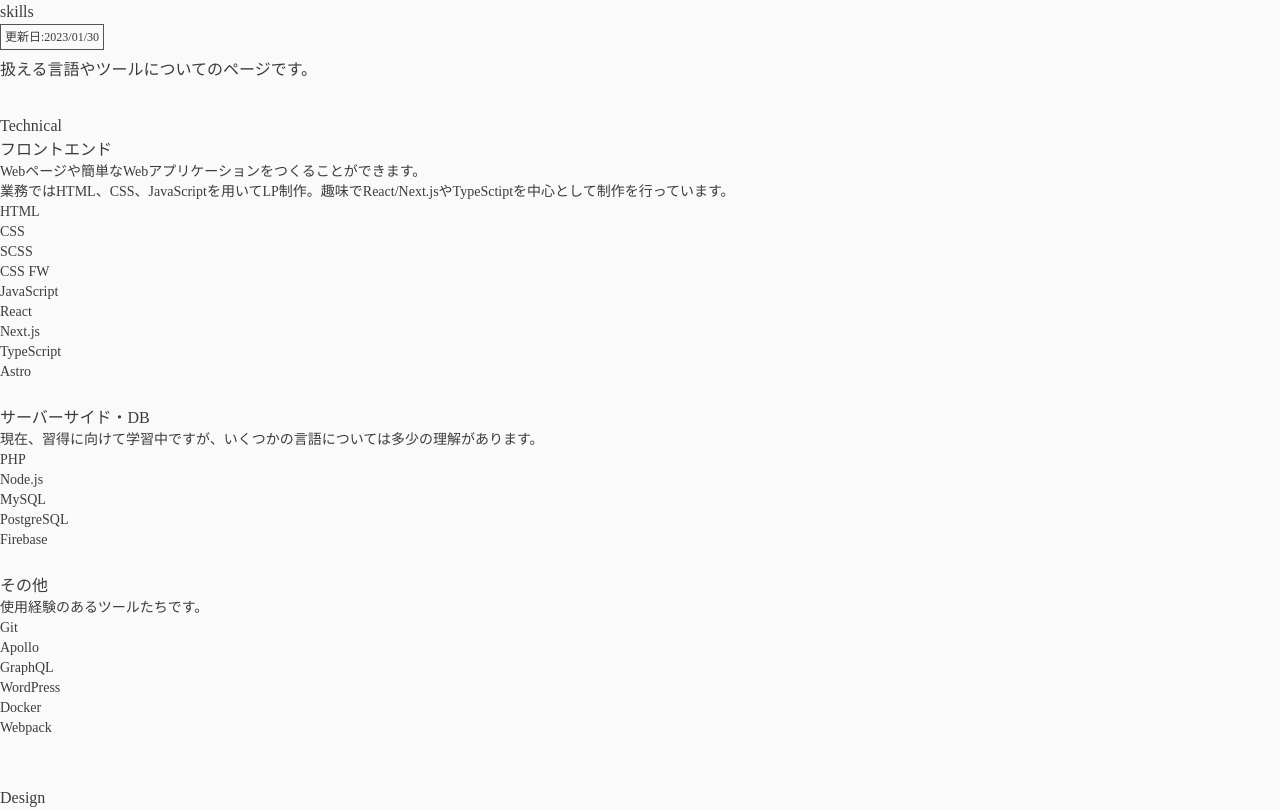
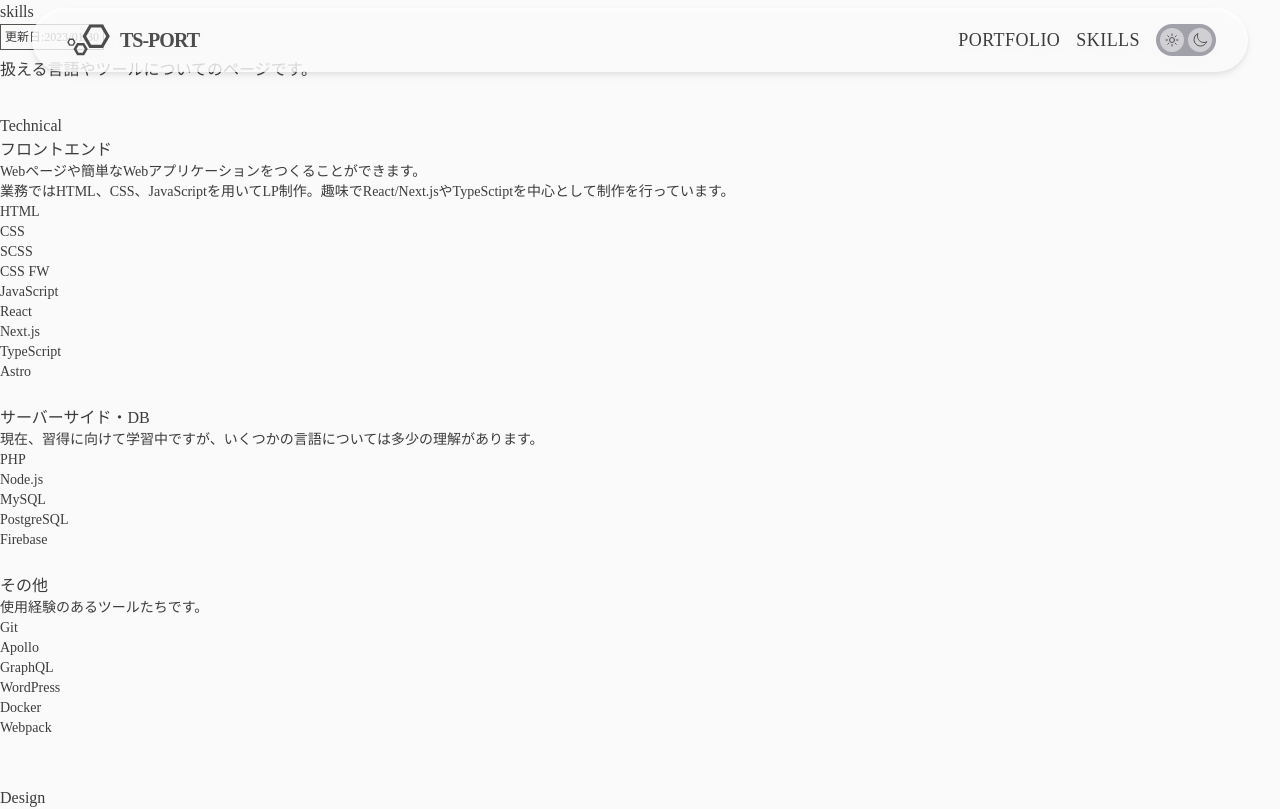
Before and after one commit to tsukuruhito/ts-portfolio, a Next.js app: page /skills in a window 1280 px wide. Shown: the top 809 px of the page. Built offline with nearby package versions, Linux system fonts and the light colour scheme; a web font is replaced by a local one.

Commit message:
Refactor: Update next.config.js and adjust z-index and text distortion effect in Kv component

```diff
--- a/next.config.js
+++ b/next.config.js
@@ -5,7 +5,6 @@
 		formats: ['image/webp'],
 		remotePatterns: [{ hostname: 'images.microcms-assets.io' }],
 	},
-
 	transpilePackages: ['three'],
 }
 
--- a/src/app/layout.tsx
+++ b/src/app/layout.tsx
@@ -86,7 +86,7 @@
                     defaultTheme="ecosystem"
                     enableSystem
                 >
-                    <Header isMenu={true} />
+                    <Header />
                     <main>
                         {children}
                         {modal}
--- a/src/app/page.tsx
+++ b/src/app/page.tsx
@@ -21,15 +21,15 @@
     return (
         <>
             <Kv />
-            <div className="relative z-10">
-                <section
-                    id="about"
-                    className="mt-24 mx-auto px-4 max-w-screen-xl box-border"
-                >
-                    <div>
-                        <h2 className="text-4xl tracking-widest font-semibold">
+            <div className="relative z-10 mt-40">
+                <section id="about">
+                    <div className="h-section">
+                        <h2>
                             About Me.
+                            <span aria-hidden="true">About Me.</span>
                         </h2>
+                    </div>
+                    <div className="mx-auto px-4 max-w-screen-xl">
                         <p className="text-base tracking-wide leading-8 mt-2">
                             『Life with Creative』
                             <span className="inline-block">
@@ -41,10 +41,10 @@
                         </p>
                     </div>
                 </section>
-                <section id="work" className="mt-32">
+                <section id="portfolio" className="mt-40">
                     <div className="h-section">
-                        <h2 className="px-4 w-full max-w-screen-xl text-4xl tracking-wider font-semibold">
-                            Portfolio
+                        <h2>
+                            Portfolio<span aria-hidden="true">Portfolio</span>
                         </h2>
                     </div>
                     <div className="px-4 max-w-screen-xl mx-auto mt-8">
--- a/src/components/Header.tsx
+++ b/src/components/Header.tsx
@@ -2,40 +2,73 @@
 import Link from 'next/link';
 import Theme from './Theme';
 import { useState, useEffect } from 'react';
+import { useRouter } from 'next/navigation';
 
-type Props = {
-    isMenu: boolean;
-};
-const Header = (props: Props) => {
-    const { isMenu } = props;
+const Header = () => {
     const [showHeader, setShowHeader] = useState(false);
+    const router = useRouter();
 
     useEffect(() => {
+        if (window.location.pathname !== '/') {
+            setShowHeader(true);
+        } else {
             const handleScroll = () => {
-            if (window.scrollY > 100) {
+                if (window.scrollY > 0) {
                     setShowHeader(true);
                 } else {
                     setShowHeader(false);
                 }
             };
-
+            setShowHeader(false);
             window.addEventListener('scroll', handleScroll);
             return () => {
                 window.removeEventListener('scroll', handleScroll);
             };
+        }
     }, []);
+
+    const handleScroll = (
+        e: React.MouseEvent<HTMLAnchorElement, MouseEvent>
+    ) => {
+        e.preventDefault();
+        const id = (e.currentTarget as HTMLElement)?.getAttribute('href');
+        if (!id) return;
+        const target = document.querySelector(id);
+
+        if (!target) {
+            router.push(`/${id}`);
+            return;
+        }
+
+        const header = document.querySelector('header');
+        const headerHeight = header ? header.clientHeight : 0;
+        const gap = 50;
+        const targetPosition =
+            target.getBoundingClientRect().top +
+            window.scrollY -
+            headerHeight -
+            gap;
+        window.scrollTo({
+            top: targetPosition,
+            behavior: 'smooth',
+        });
+    };
 
     return (
         <header
             className={`
                 fixed top-2 left-1/2 -translate-x-1/2 z-50
-                w-full max-w-screen-xl min-h-[5rem] px-8 py-2 rounded-full box-border
+                w-[95%]  max-w-screen-xl min-h-[5rem] px-8 py-2 rounded-full box-border
                 tracking-wider uppercase
                 flex justify-between items-center flex-col bg-white/80 drop-shadow-md
                 md:min-h-[4rem] md:flex-row
                 dark:bg-stone-800/80 dark:border-gray-600
                 transition-all duration-300 ease-in-out
-                ${showHeader ? 'opacity-100 pointer-events-auto' : 'opacity-0 pointer-events-none'}
+                ${
+                    showHeader
+                        ? 'opacity-100 pointer-events-auto'
+                        : 'opacity-0 pointer-events-none'
+                }
             `}
         >
             <h1 className="cursor-pointer">
@@ -79,26 +112,24 @@
                 </Link>
             </h1>
             <ul className="text-sm md:text-lg flex items-center tracking-wide">
-                {isMenu && (
-                    <>
                 <li className="cursor-pointer">
                     <Link
-                                href="/works"
+                        href="/portfolio"
                         className="inline-block p-2 defaultLink dark:text-white"
+                        onClick={(e) => handleScroll(e)}
                     >
-                                works
+                        portfolio
                     </Link>
                 </li>
                 <li className="cursor-pointer">
                     <Link
-                                href="/skills"
+                        href="#skills"
                         className="inline-block p-2 defaultLink dark:text-white"
+                        onClick={(e) => handleScroll(e)}
                     >
                         skills
                     </Link>
                 </li>
-                    </>
-                )}
                 <li>
                     <Theme />
                 </li>
```
Lines whose indentation alone changed are shown as unchanged.
